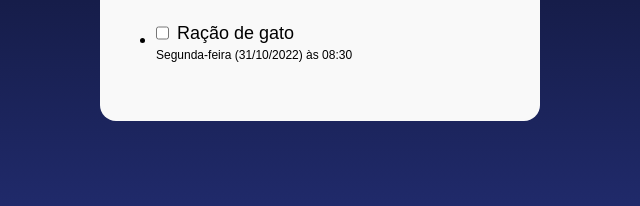
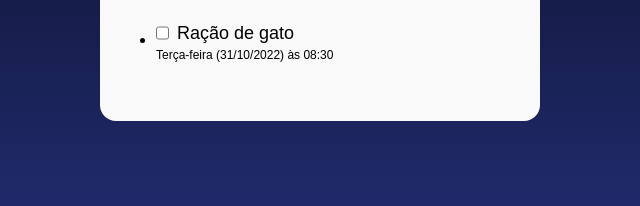
Before and after one commit to RafaelDias85/lista-de-Compras, a plain HTML site: page index.html in a window 1280 px wide. Shown: the part 463-669 px from the top of the page, 320-960 px from the left. Drawn offline with nearby package versions, Linux system fonts and the light colour scheme; a web font is replaced by a local one.

Commit message:
Fix: Mudança de Segunda para Terça

```diff
--- a/index.html
+++ b/index.html
@@ -39,7 +39,7 @@
                             <p>Ração de gato</p>
                         </div>
                         <p class="texto-data">
-                            Segunda-feira (31/10/2022) às 08:30
+                            Terça-feira (31/10/2022) às 08:30
                         </p>
                     </li>
                 </ul>
```
